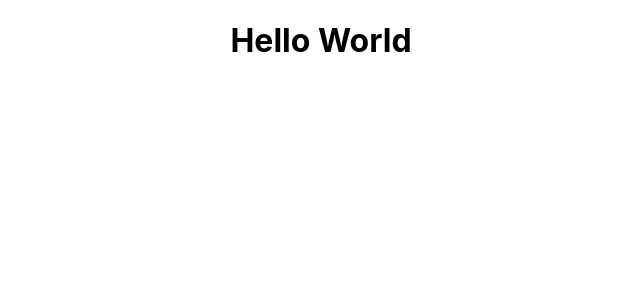
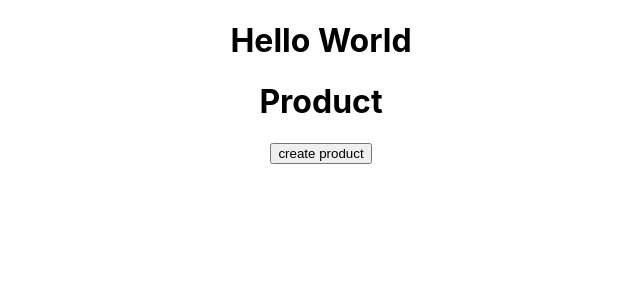
Before and after one commit to HaiHD2/react-tutorial, a React (Create React App) app: page / in a window 1280 px wide. Shown: the top 300 px of the page, without its empty margins (319-959 px from the left). Built offline with nearby package versions, Linux system fonts and the light colour scheme.

Commit message:
component create

```diff
--- a/src/App.js
+++ b/src/App.js
@@ -1,9 +1,11 @@
 import "./App.css";
+import Product from './component/Product';
 
 function App() {
     return (
         <div className="App">
             <h1>Hello World</h1>
+            <Product></Product>
         </div>
     );
 }
--- /dev/null
+++ b/src/component/Product.js
@@ -0,0 +1,17 @@
+import React from "react";
+
+function Product() {
+    return (
+        <React.Fragment>
+            <h1>Product</h1>
+            <button>create product</button>
+        </React.Fragment>
+        // OR
+        // <>
+        //     <h1>Product</h1>
+        //     <button>create product</button>
+        // </>
+    );
+}
+
+export default Product;
```
